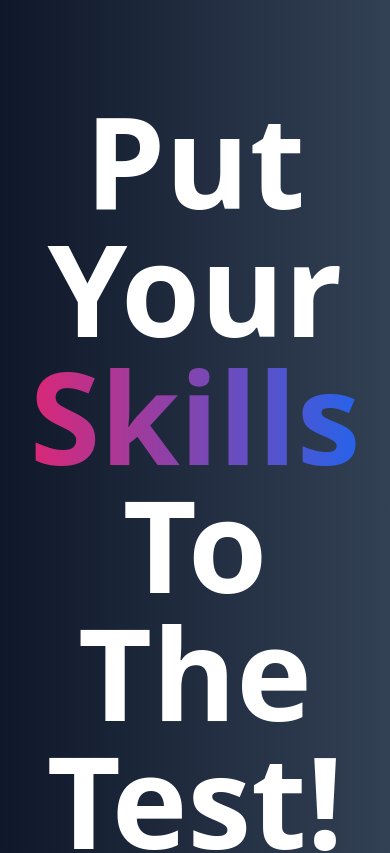
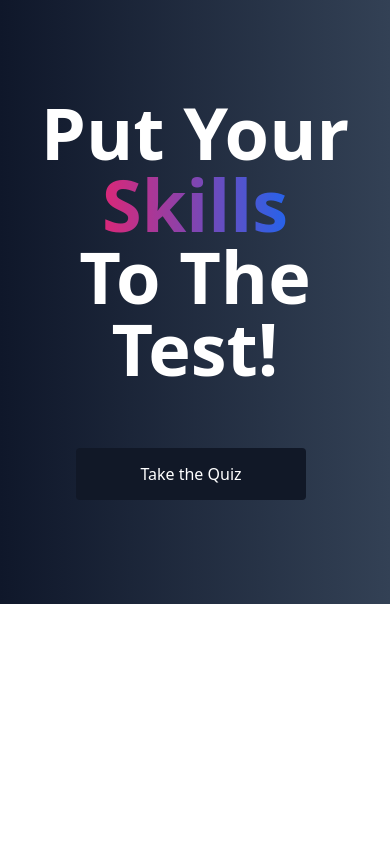
Before and after one commit to faisalamin001/quiz_app, a Next.js app: page /hero in a window 390 px wide. Shown: the top 853 px of the page. Built offline with nearby package versions, Linux system fonts and the light colour scheme.

Commit message:
made hero section responsive

```diff
--- a/components/Dropdown.tsx
+++ b/components/Dropdown.tsx
@@ -40,7 +40,7 @@ const Dropdown = () => {
       </button>
       <div
         id='dropdown'
-        className='z-10 hidden bg-white divide-y divide-gray-100 rounded-lg shadow w-44 dark:bg-gray-700'
+        className='z-10 hidden bg-white divide-y divide-gray-100 rounded w-44 dark:bg-slate-800 shadow-[rgba(250,_250,_250,_0.2)_1px_10px_30px]'
       >
         <ul
           className='py-2 text-sm text-gray-700 dark:text-gray-200'
@@ -49,7 +49,7 @@ const Dropdown = () => {
           <li>
             <a
               href='#'
-              className='block px-4 py-2 hover:bg-gray-100 dark:hover:bg-gray-600 dark:hover:text-white'
+              className='block px-4 py-2 hover:bg-gray-100 dark:hover:bg-gray-600 dark:hover:text-white border-b border-slate-600'
             >
               Profile
             </a>
@@ -57,7 +57,7 @@ const Dropdown = () => {
           <li>
             <a
               href='#'
-              className='block px-4 py-2 hover:bg-gray-100 dark:hover:bg-gray-600 dark:hover:text-white'
+              className='block px-4 py-2 hover:bg-gray-100 dark:hover:bg-gray-600 dark:hover:text-white border-b border-slate-600'
             >
               Settings
             </a>
--- a/components/Header.tsx
+++ b/components/Header.tsx
@@ -3,7 +3,7 @@ import Dropdown from './Dropdown';
 export const Header = () => {
   return (
     <header>
-      <nav className='bg-white border-gray-200 px-4 lg:px-6 py-2.5 dark:bg-gray-800'>
+      <nav className='bg-white border-b border-slate-700 px-4 lg:px-6 py-2.5 dark:bg-slate-800 '>
         <div className='flex flex-wrap justify-between items-center mx-auto max-w-screen-xl'>
           <a href='https://flowbite.com' className='flex items-center'>
             <span className='self-center text-xl font-semibold whitespace-nowrap dark:text-white'>
--- a/src/pages/hero.tsx
+++ b/src/pages/hero.tsx
@@ -1,7 +1,7 @@
 const Hero = () => {
   return (
     <div className='text-center py-24 bg-gradient-to-r from-slate-900 to-slate-700 text-white'>
-      <h1 className=' font-bold text-9xl capitalize'>
+      <h1 className=' font-bold text-7xl sm:text-9xl capitalize'>
         Put Your{' '}
         <span className='bg-gradient-to-r from-pink-600 to-blue-600 bg-clip-text text-transparent'>
           Skills
@@ -9,7 +9,7 @@ const Hero = () => {
         <br />
         To The Test!
       </h1>
-      <button className='mt-16 text-white bg-gray-900 hover:border  font-medium rounded text-sm px-5 py-2.5 mr-2 mb-2 '>
+      <button className='mt-16 text-white bg-gray-900 hover:border  font-medium rounded  px-16 py-3.5 mr-2 mb-2 '>
         Take the Quiz
       </button>
     </div>
```
